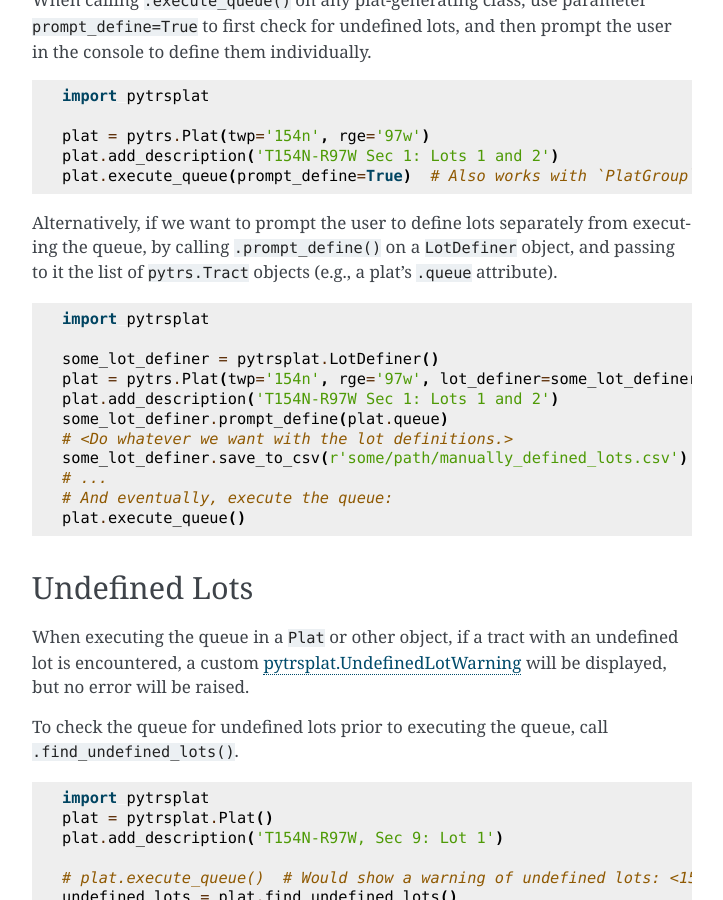
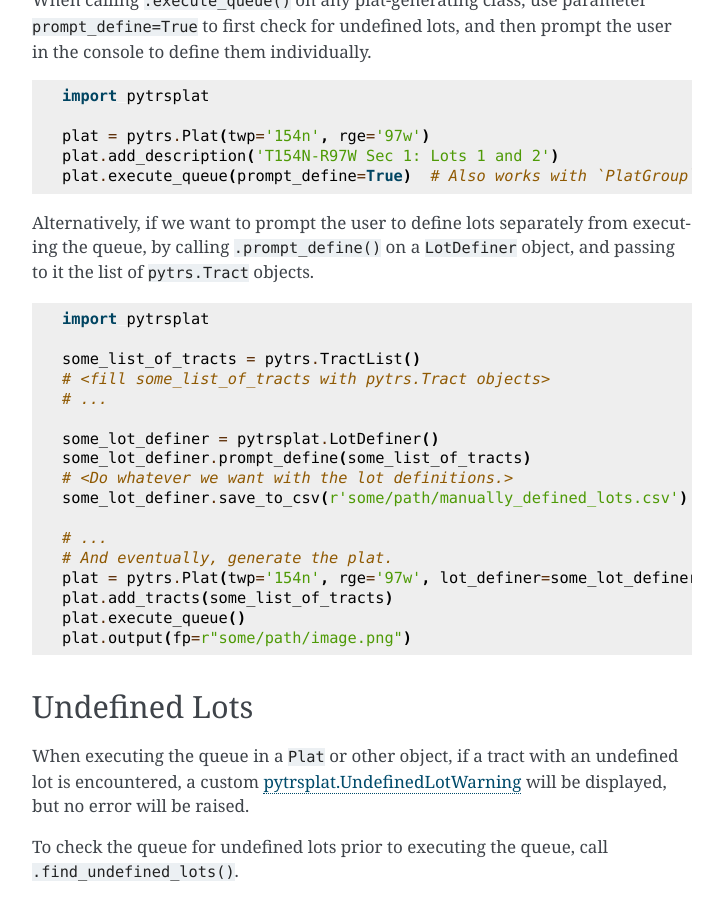
Before and after one commit to JamesPImes/pyTRSplat, a Sphinx documentation site: the page built from docs/source/modules/lot_definer.rst, in a window 1280 px wide and 900 px high, scrolled down 3091 px. Shown: the whole window, without its empty margins (388-1111 px from the left). Built offline with Sphinx 7.4.7, drawn with Linux system fonts in a browser that asks for light colours.

Commit message:
remove reference to .queue

```diff
--- a/docs/source/modules/lot_definer.rst
+++ b/docs/source/modules/lot_definer.rst
@@ -137,22 +137,27 @@ user in the console to define them individually.
 
 Alternatively, if we want to prompt the user to define lots separately
 from executing the queue, by calling ``.prompt_define()`` on a ``LotDefiner``
-object, and passing to it the list of ``pytrs.Tract`` objects (e.g., a
-plat's ``.queue`` attribute).
+object, and passing to it the list of ``pytrs.Tract`` objects.
 
 .. code-block:: python
 
     import pytrsplat
 
+    some_list_of_tracts = pytrs.TractList()
+    # <fill some_list_of_tracts with pytrs.Tract objects>
+    # ...
+
     some_lot_definer = pytrsplat.LotDefiner()
-    plat = pytrs.Plat(twp='154n', rge='97w', lot_definer=some_lot_definer)
-    plat.add_description('T154N-R97W Sec 1: Lots 1 and 2')
-    some_lot_definer.prompt_define(plat.queue)
+    some_lot_definer.prompt_define(some_list_of_tracts)
     # <Do whatever we want with the lot definitions.>
     some_lot_definer.save_to_csv(r'some/path/manually_defined_lots.csv')
+
     # ...
-    # And eventually, execute the queue:
+    # And eventually, generate the plat.
+    plat = pytrs.Plat(twp='154n', rge='97w', lot_definer=some_lot_definer)
+    plat.add_tracts(some_list_of_tracts)
     plat.execute_queue()
+    plat.output(fp=r"some/path/image.png")
 
 
 Undefined Lots
```
